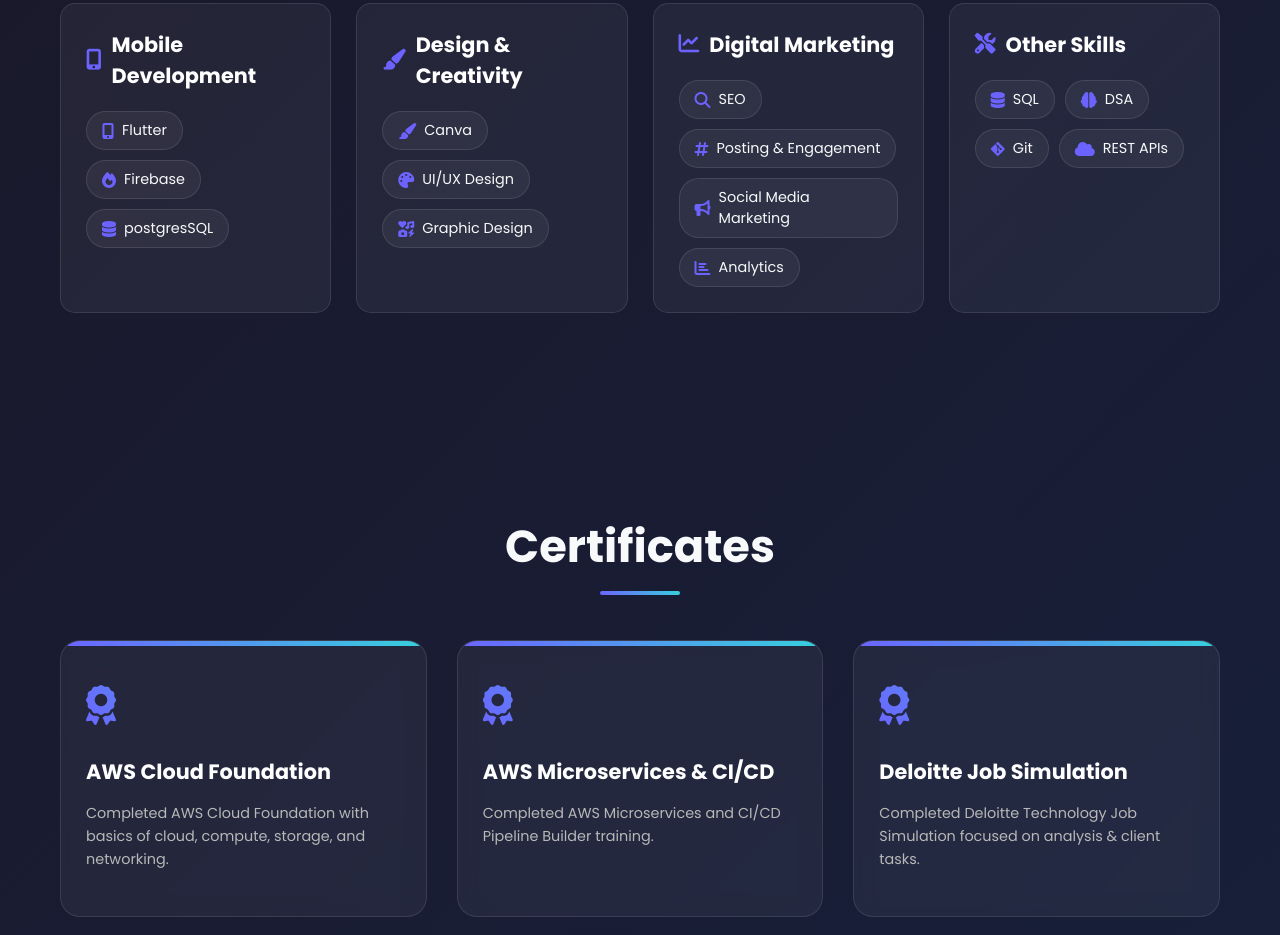
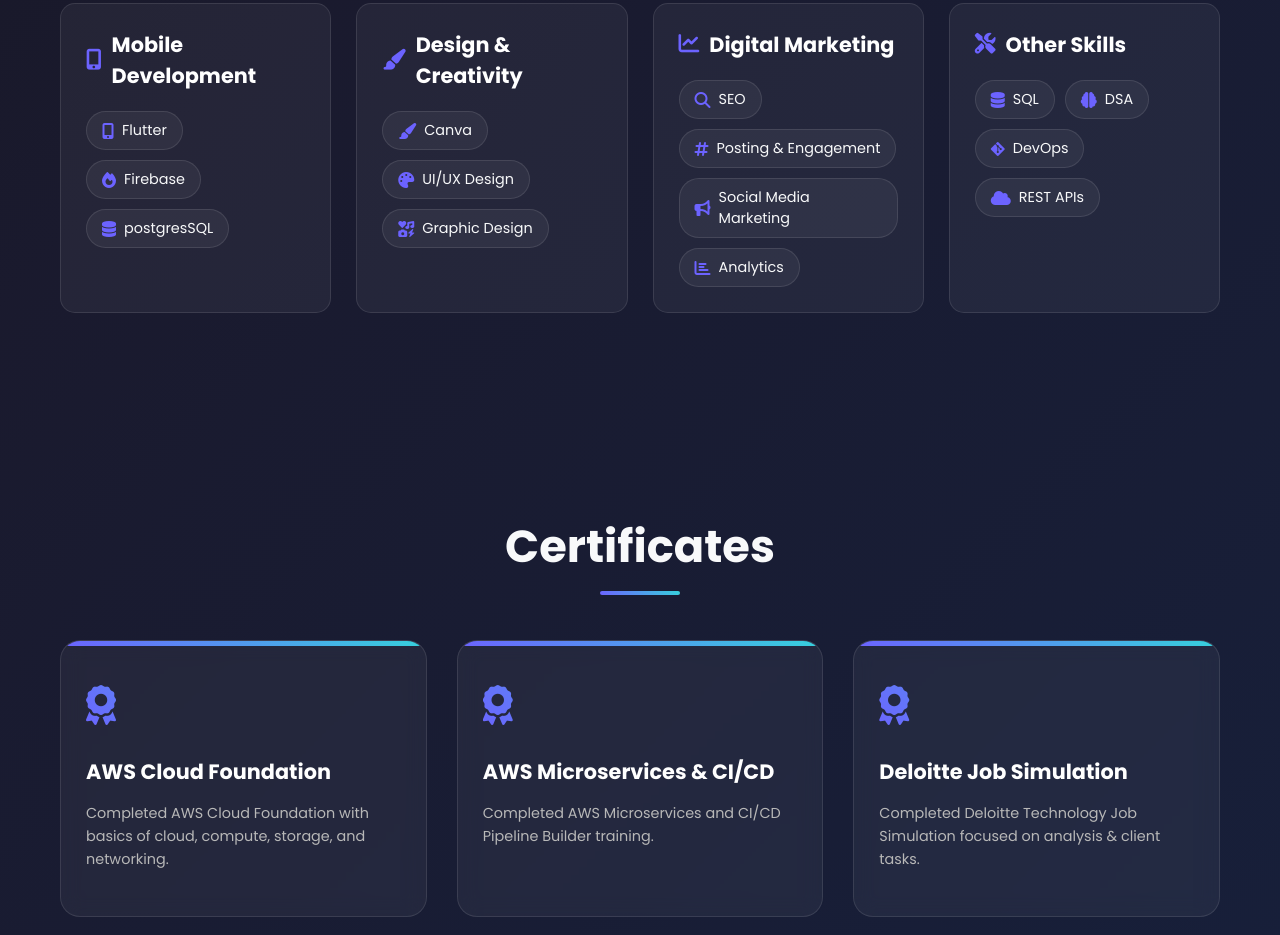
Before and after one commit to Chetan500001/Chetan_portfolio, a plain HTML site: page index.html in a window 1280 px wide. Shown: the part 2379-3314 px from the top of the page. Drawn offline with Linux system fonts and the light colour scheme.

Commit message:
Update index.html

```diff
--- a/index.html
+++ b/index.html
@@ -910,7 +910,7 @@ Along with development and analytics, I have knowledge of digital marketing stra
                         </div>
                         <div class="skill-item">
                             <i class="fab fa-git-alt"></i>
-                            <span>Git</span>
+                            <span>DevOps</span>
                         </div>
                         <div class="skill-item">
                             <i class="fas fa-cloud"></i>
```
